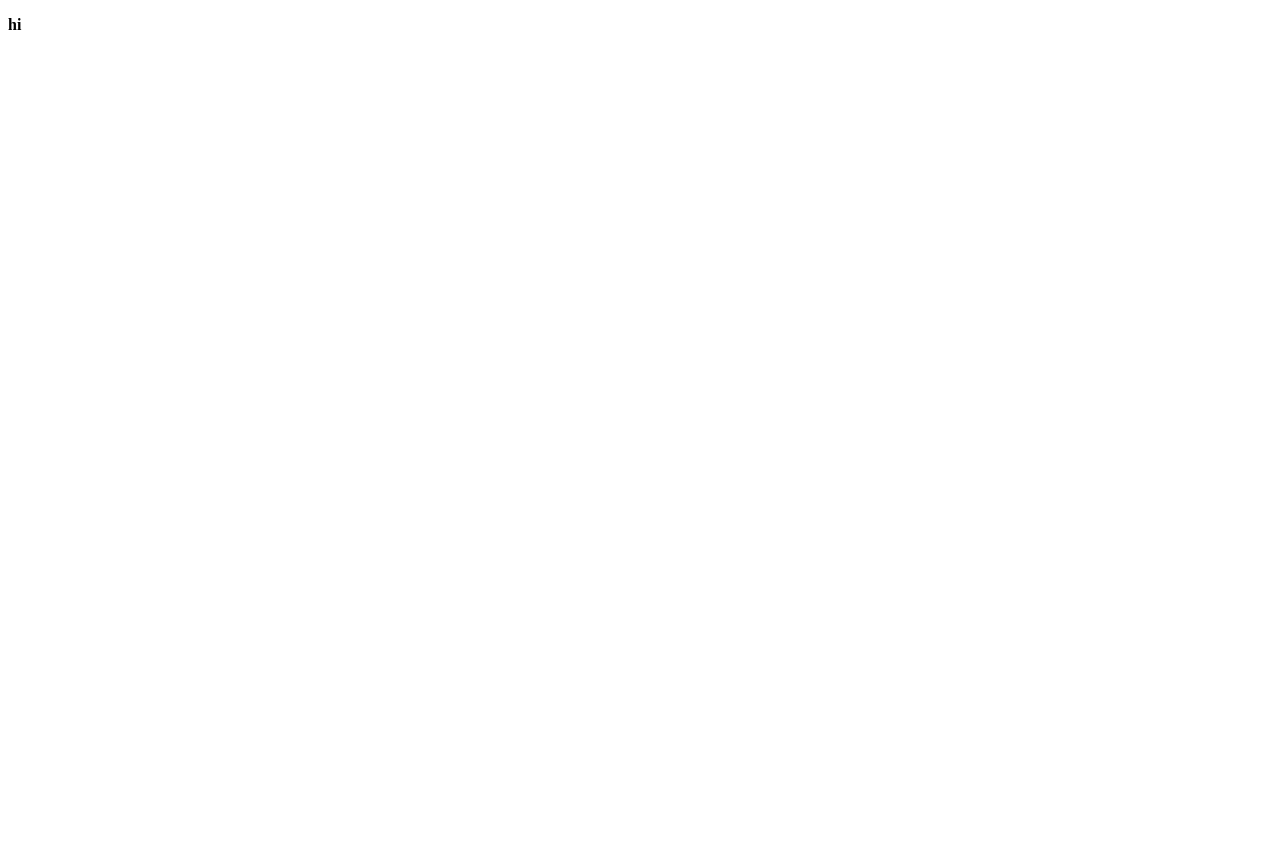
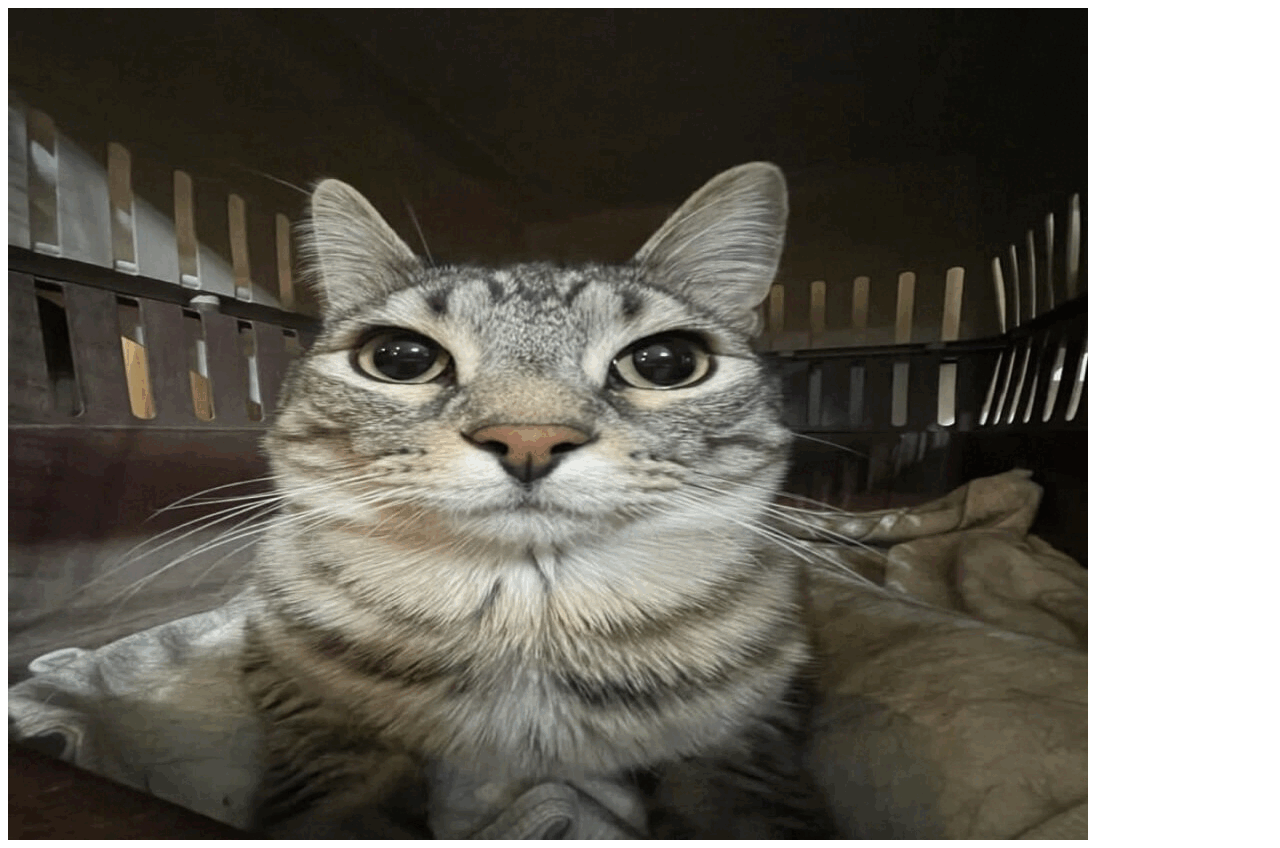
Before and after one commit to jjj2111/derpberry, a plain HTML site: page index.html in a window 1280 px wide. Before the commit the page ends 800 px from the top, so only its background shows below. Drawn offline with Linux system fonts and the light colour scheme.

Commit message:
Add files via upload

```diff
--- a/index.html
+++ b/index.html
@@ -1,8 +1,6 @@
-<!DOCTYPE html>
-<html>
-<body>
-
-<p><strong>hi</strong></p>
-
-</body>
-</html>
+<HTML>
+<HEAD> <TITLE>Activity - Insert animated GIF to HTML</TITLE> </HEAD>
+<BODY>
+  <IMG SRC="derp.gif">
+</BODY>
+</HTML>
```
Also changed, not shown: derp.gif (added).
